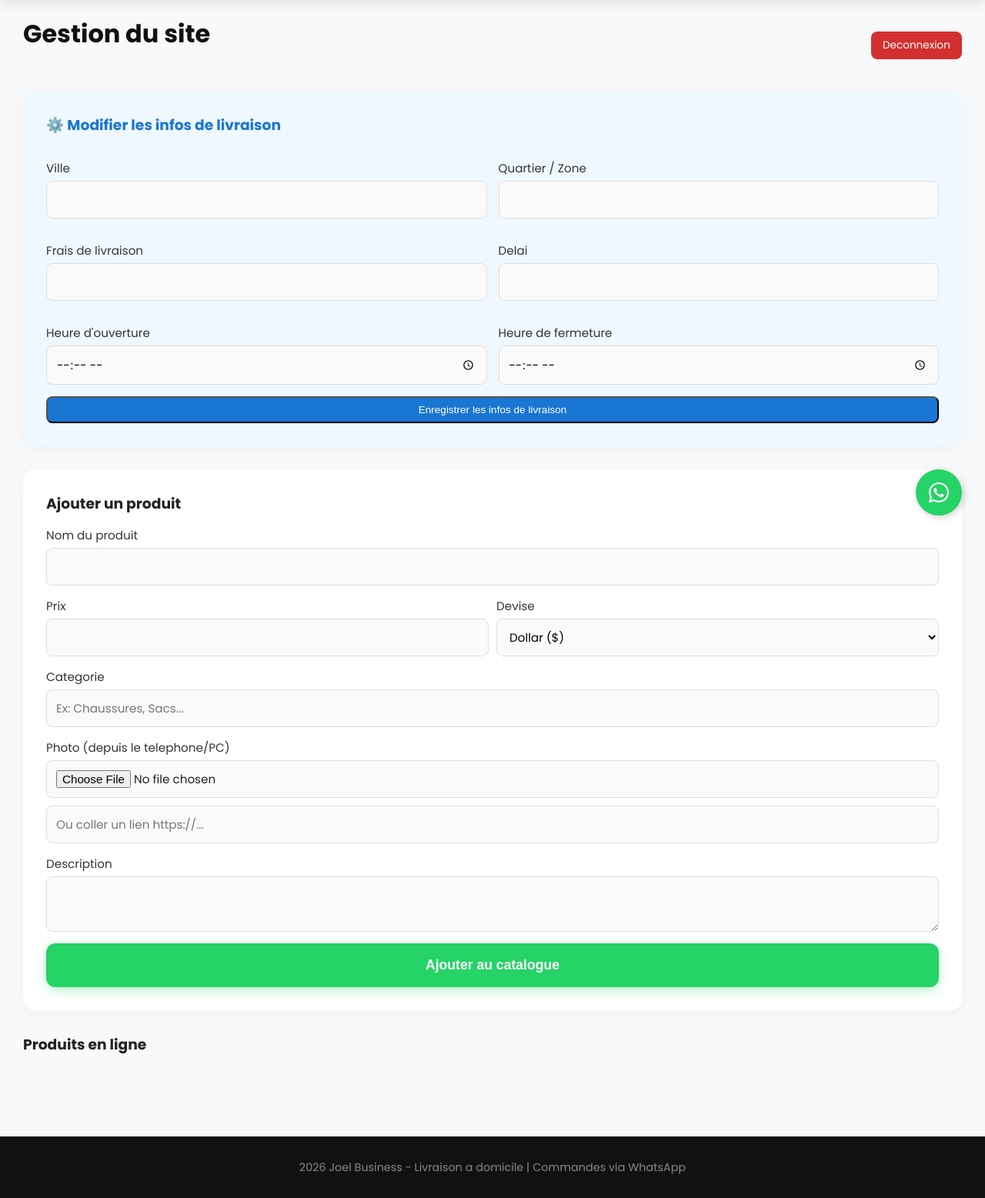
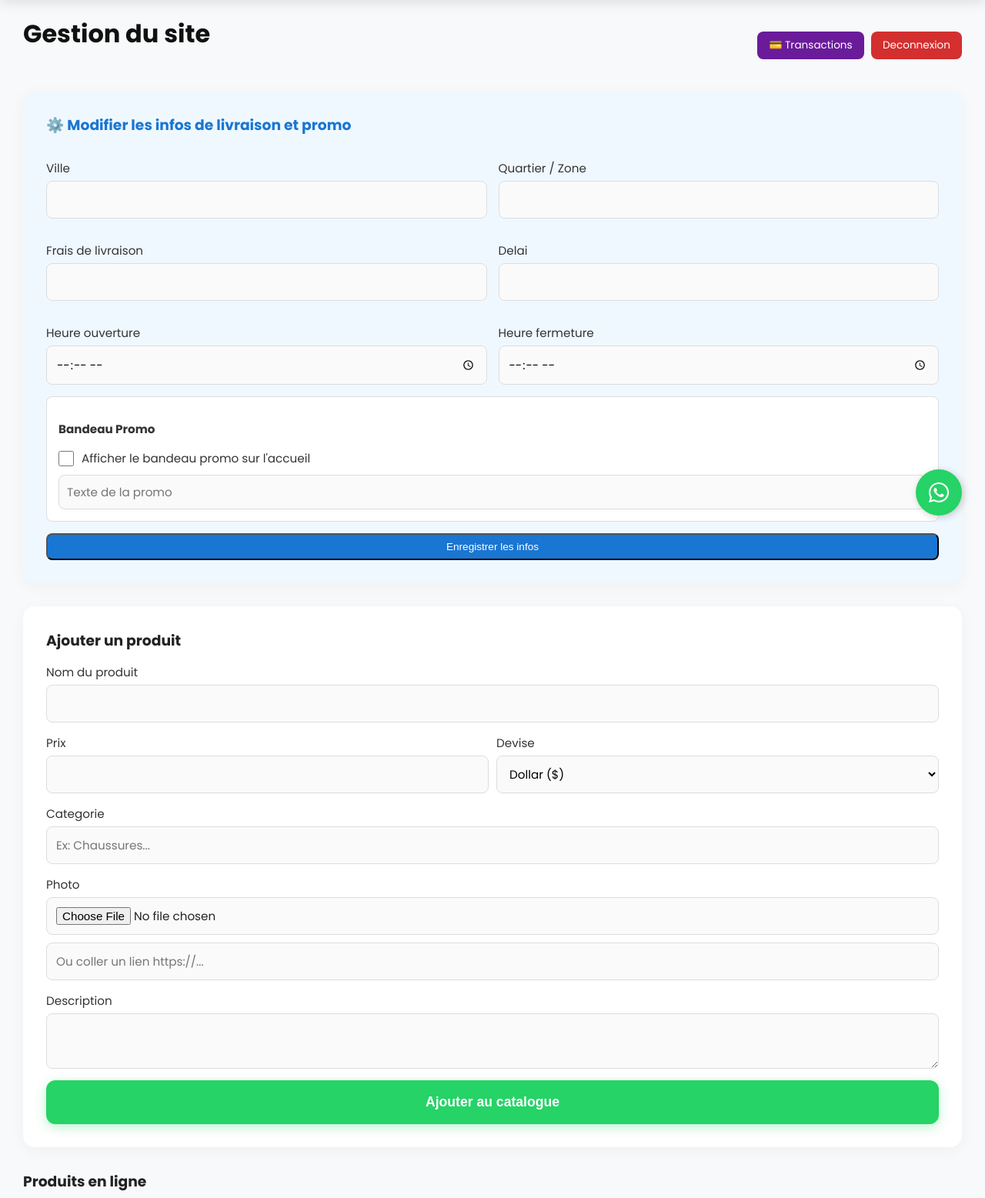
Before and after one commit to jacobilisadjiga243-oss/joel-business, a Python web app: template templates/admin_dashboard.html in a window 1280 px wide. Shown: the part 100-1657 px from the top of the page at 77% size. Run offline with Jinja, Linux system fonts and the light colour scheme; the template is opened without the code that fills it, so the values that code supplies are empty.

Commit message:
Ajout controle promo admin et page transactions

```diff
--- a/templates/admin_dashboard.html
+++ b/templates/admin_dashboard.html
@@ -3,85 +3,56 @@
 
 {% block content %}
 <section class="produits-section" style="padding-top: 20px;">
-    <div style="display: flex; justify-content: space-between; align-items: center; margin-bottom: 20px;">
+    <div style="display: flex; justify-content: space-between; align-items: center; margin-bottom: 20px; flex-wrap: wrap; gap: 10px;">
         <h2>Gestion du site</h2>
-        <a href="/admin/logout" class="btn-secondary" style="background: #d32f2f;">Deconnexion</a>
+        <div>
+            <a href="/admin/transactions" class="btn-secondary" style="background: #6a1b9a;">💳 Transactions</a>
+            <a href="/admin/logout" class="btn-secondary" style="background: #d32f2f; margin-left: 5px;">Deconnexion</a>
+        </div>
     </div>
 
     {% with messages = get_flashed_messages() %}
-      {% if messages %}
-        <p style="color: green; font-weight: bold; margin-bottom: 15px; background: #e8f5e9; padding: 10px; border-radius: 8px;">{{ messages[0] }}</p>
-      {% endif %}
+      {% if messages %}<p style="color: green; font-weight: bold; margin-bottom: 15px; background: #e8f5e9; padding: 10px; border-radius: 8px;">{{ messages[0] }}</p>{% endif %}
     {% endwith %}
 
-    <!-- NOUVEAU : Formulaire Infos Livraison -->
     <div class="contact-form-box" style="margin-bottom: 30px; background: #f0f8ff;">
-        <h3 style="margin-bottom: 15px; color: #1976d2;">⚙️ Modifier les infos de livraison</h3>
+        <h3 style="margin-bottom: 15px; color: #1976d2;">⚙️ Modifier les infos de livraison et promo</h3>
         <form method="POST" action="/admin/infos">
             <div style="display:grid; grid-template-columns: 1fr 1fr; gap: 15px;">
-                <div>
-                    <label>Ville</label>
-                    <input type="text" name="ville" value="{{ info.ville }}" required>
-                </div>
-                <div>
-                    <label>Quartier / Zone</label>
-                    <input type="text" name="quartier" value="{{ info.quartier }}" required>
-                </div>
-                <div>
-                    <label>Frais de livraison</label>
-                    <input type="text" name="frais" value="{{ info.frais }}" required>
-                </div>
-                <div>
-                    <label>Delai</label>
-                    <input type="text" name="delai" value="{{ info.delai }}" required>
-                </div>
-                <div>
-                    <label>Heure d'ouverture</label>
-                    <input type="time" name="heure_debut" value="{{ info.heure_debut }}" required>
-                </div>
-                <div>
-                    <label>Heure de fermeture</label>
-                    <input type="time" name="heure_fin" value="{{ info.heure_fin }}" required>
-                </div>
+                <div><label>Ville</label><input type="text" name="ville" value="{{ info.ville }}" required></div>
+                <div><label>Quartier / Zone</label><input type="text" name="quartier" value="{{ info.quartier }}" required></div>
+                <div><label>Frais de livraison</label><input type="text" name="frais" value="{{ info.frais }}" required></div>
+                <div><label>Delai</label><input type="text" name="delai" value="{{ info.delai }}" required></div>
+                <div><label>Heure ouverture</label><input type="time" name="heure_debut" value="{{ info.heure_debut }}" required></div>
+                <div><label>Heure fermeture</label><input type="time" name="heure_fin" value="{{ info.heure_fin }}" required></div>
             </div>
-            <button type="submit" class="btn-secondary" style="background: #1976d2; margin-top: 15px; width: 100%;">Enregistrer les infos de livraison</button>
+
+            <div style="margin-top: 15px; padding: 15px; background: white; border-radius: 8px; border: 1px solid #ddd;">
+                <label style="font-weight: bold; margin-bottom: 5px; display: block;">Bandeau Promo</label>
+                <label style="display: flex; align-items: center; gap: 10px; cursor: pointer; margin-bottom: 10px;">
+                    <input type="checkbox" name="promo_active" value="1" {% if info.promo_active %}checked{% endif %} style="width: 20px; height: 20px;">
+                    <span>Afficher le bandeau promo sur l'accueil</span>
+                </label>
+                <input type="text" name="promo_texte" value="{{ info.promo_texte }}" placeholder="Texte de la promo" style="width: 100%; padding: 10px; border: 1px solid #ddd; border-radius: 8px;">
+            </div>
+
+            <button type="submit" class="btn-secondary" style="background: #1976d2; margin-top: 15px; width: 100%;">Enregistrer les infos</button>
         </form>
     </div>
 
-    <!-- Formulaire d'ajout / modification de produit -->
     <div class="contact-form-box" style="margin-bottom: 30px;">
         <h3 style="margin-bottom: 15px;">{% if edit %}Modifier le produit{% else %}Ajouter un produit{% endif %}</h3>
         <form method="POST" action="{% if edit %}/admin/modifier/{{ edit.id }}{% else %}/admin/ajouter{% endif %}" enctype="multipart/form-data">
-            <label>Nom du produit</label>
-            <input type="text" name="nom" value="{{ edit.nom if edit else '' }}" required>
-
+            <label>Nom du produit</label><input type="text" name="nom" value="{{ edit.nom if edit else '' }}" required>
             <div style="display:flex; gap:10px;">
-                <div style="flex:1;">
-                    <label>Prix</label>
-                    <input type="number" name="prix" value="{{ edit.prix if edit else '' }}" required style="width:100%;">
-                </div>
-                <div style="flex:1;">
-                    <label>Devise</label>
-                    <select name="devise" style="width:100%; padding:12px; border-radius:8px; border:1px solid #ddd;">
-                        <option value="$" {% if edit and edit.devise == '$' %}selected{% endif %}>Dollar ($)</option>
-                        <option value="FC" {% if edit and edit.devise == 'FC' %}selected{% endif %}>Franc Congolais (FC)</option>
-                    </select>
-                </div>
+                <div style="flex:1;"><label>Prix</label><input type="number" name="prix" value="{{ edit.prix if edit else '' }}" required style="width:100%;"></div>
+                <div style="flex:1;"><label>Devise</label><select name="devise" style="width:100%; padding:12px; border-radius:8px; border:1px solid #ddd;"><option value="$" {% if edit and edit.devise == '$' %}selected{% endif %}>Dollar ($)</option><option value="FC" {% if edit and edit.devise == 'FC' %}selected{% endif %}>Franc Congolais (FC)</option></select></div>
             </div>
-
-            <label>Categorie</label>
-            <input type="text" name="categorie" list="categories-list" value="{{ edit.categorie if edit else '' }}" placeholder="Ex: Chaussures, Sacs..." required>
-            <datalist id="categories-list">
-                <option value="femme"><option value="homme"><option value="valise"><option value="autres">
-            </datalist>
-
-            <label>Photo (depuis le telephone/PC)</label>
-            <input type="file" name="image_file" accept="image/*" style="margin-bottom: 10px;">
+            <label>Categorie</label><input type="text" name="categorie" list="categories-list" value="{{ edit.categorie if edit else '' }}" placeholder="Ex: Chaussures..." required>
+            <datalist id="categories-list"><option value="femme"><option value="homme"><option value="valise"><option value="autres"></datalist>
+            <label>Photo</label><input type="file" name="image_file" accept="image/*" style="margin-bottom: 10px;">
             <input type="text" name="image_url" value="{{ edit.image if edit and edit.image.startswith('http') else '' }}" placeholder="Ou coller un lien https://...">
-
-            <label>Description</label>
-            <textarea name="description" rows="2">{{ edit.description if edit else '' }}</textarea>
-
+            <label>Description</label><textarea name="description" rows="2">{{ edit.description if edit else '' }}</textarea>
             <button type="submit" class="btn-whatsapp" style="margin-top:15px;">{% if edit %}Enregistrer{% else %}Ajouter au catalogue{% endif %}</button>
             {% if edit %}<a href="/admin/dashboard" class="btn-secondary" style="display:block; text-align:center; margin-top:10px;">Annuler</a>{% endif %}
         </form>
--- a/templates/index.html
+++ b/templates/index.html
@@ -2,10 +2,11 @@
 {% block title %}Accueil - Joel Business{% endblock %}
 
 {% block content %}
-<!-- NOUVEAU : Bandeau Promo -->
+{% if info.promo_active %}
 <div class="bandeau-promo">
-    🔥 PROMO : Livraison offerte a Gbadolite et Mobayi-Mbongo des 50$ d'achat ! Passez commande sur WhatsApp.
+    🔥 {{ info.promo_texte }}
 </div>
+{% endif %}
 
 <section class="bandeau-livraison">
     Livraison a domicile partout a Gbadolite et Mobayi-Mbongo | Commandez sur WhatsApp
```
Also changed, not shown: app.py (+29 -24 lines), instance/boutique.db.
